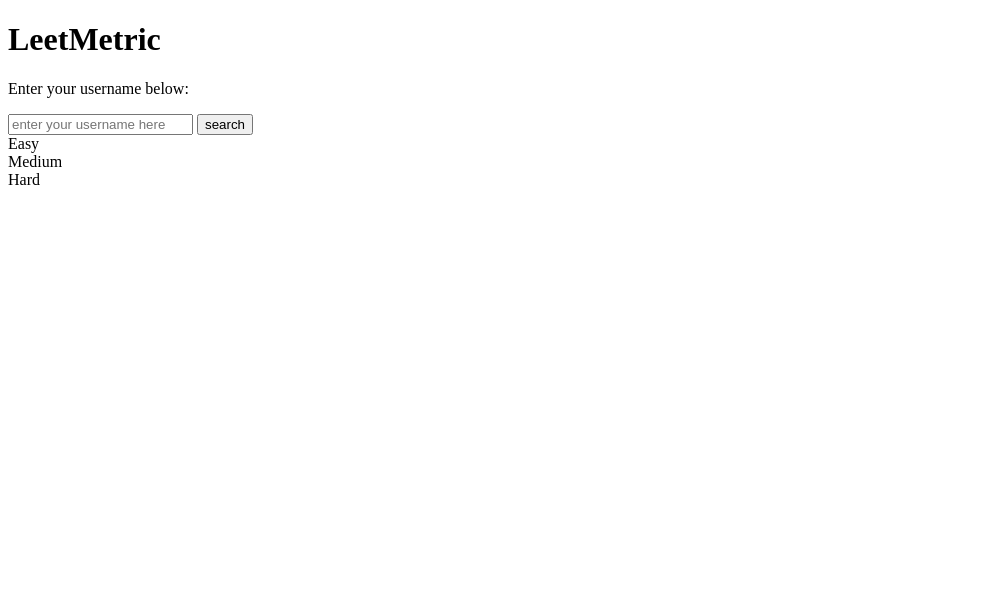
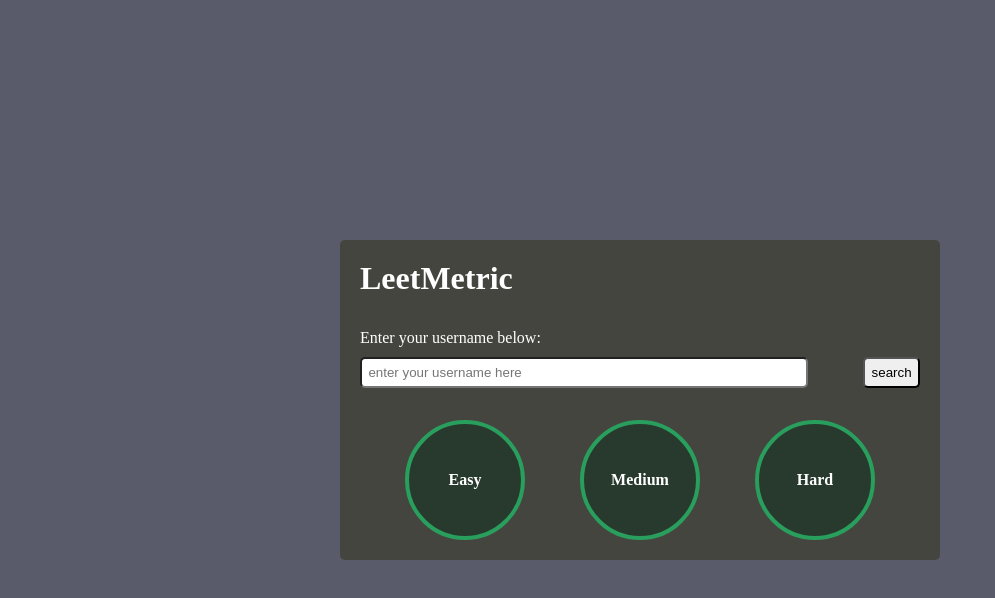
Before and after one commit to VishnuJha100/LeetMetric-App, a plain HTML site: page index.html in a window 1280 px wide. Shown: the whole page, without its empty margins (0-995 px from the left). Drawn offline with Linux system fonts and the light colour scheme.

Commit message:
Adding CSS file

```diff
--- a/index.html
+++ b/index.html
@@ -22,19 +22,19 @@
         <div class="stats-container">
             <div class="progress">
                 <div class="progress-item">
-                    <div class="easy-progress">
+                    <div class="easy-progress circle">
                         <span id="easy-label"></span>
                         Easy
                     </div>
                 </div>
                 <div class="progress-item">
-                    <div class="Medium-progress">
+                    <div class="Medium-progress circle">
                         <span id="Medium-label"></span>
                         Medium
                     </div>
                 </div>
                 <div class="progress-item">
-                    <div class="Hard-progress">
+                    <div class="Hard-progress circle">
                         <span id="Hard-label"></span>
                         Hard
                     </div>
--- a/style.css
+++ b/style.css
@@ -0,0 +1,80 @@
+*{
+    margin: 0;
+    padding: 0;
+    box-sizing: border-box;
+}
+
+body{
+    background-color: rgb(89, 90, 106);
+    color: white;
+    height: 100vh;
+    display: flex;
+    justify-content: center;
+    align-items: center;
+}
+
+.container{
+    display: flex;
+    flex-direction: column;
+    gap: 2rem;
+    background-color: rgb(69, 69, 64);
+    padding: 20px;
+    border-radius: 5px;
+    width: 50%;
+    max-width: 600px;
+}
+
+h1{
+    font-size: 2rem;
+}
+
+.user-container{
+    display: flex;
+    flex-direction: column;
+    gap: 10px;
+    justify-content: start;
+}
+
+.user-input-container{
+    display: flex;
+    justify-content: space-between;
+}
+
+#user-input{
+    width: 80%;
+    padding: 0.4rem;
+    border-radius: 5px;
+}
+
+#search-btn{
+    padding: 0.4rem;
+    border-radius: 5px;
+}
+
+.circle{
+    width: 120px;
+    height: 120px;
+    border-radius: 50%;
+    border: 4px solid #299f5d;
+    position: relative;
+    display: flex;
+    align-items: center;
+    justify-content: center;
+    font-size: 1rem;
+    color: white;
+    font-weight: 700;
+    background: conic-gradient(#299f5d var(--progress-degree, 0%), #283a2e 0%);
+}
+
+.circle span{
+    position: relative;
+    z-index: 2;
+}
+
+.progress{
+    display: flex;
+    flex-direction: row;
+    justify-content: space-evenly;
+    flex-wrap: wrap;
+    gap: 10px;
+}
```
